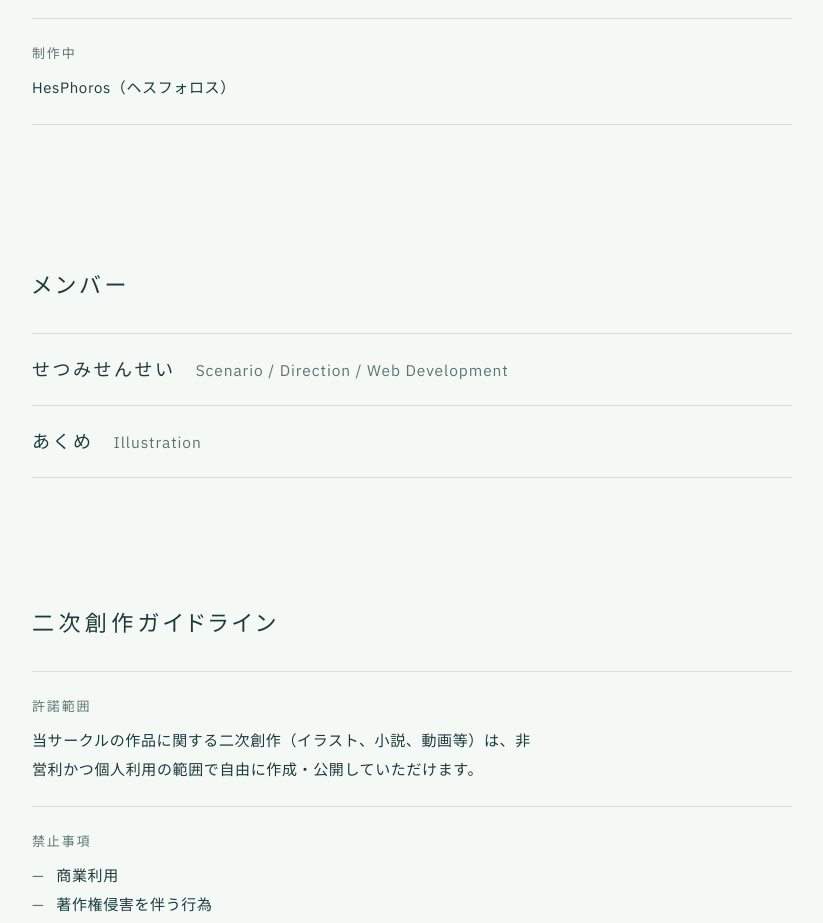
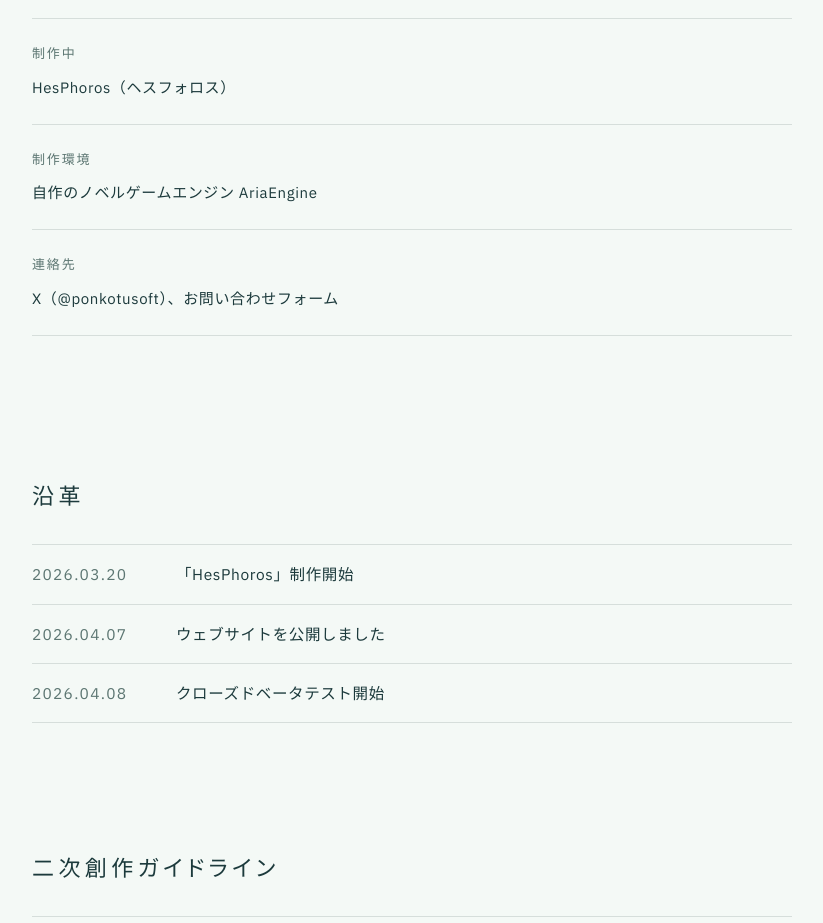
Before and after one commit to mirinnano/ponkotsu-soft-astro, an Astro site: page /about in a window 1280 px wide. Shown: the part 1020-1943 px from the top of the page, without its empty margins (228-1051 px from the left). Built offline with nearby package versions, Linux system fonts and the light colour scheme; Astro itself is replaced by a stand-in of ours; a web font is replaced by a local one.

Commit message:
設定が済むまでフォームを出さない、About を整理
- ベータ認証とお問い合わせは PUBLIC_FORMS_ENABLED=1 でビルドしたときだけ表示。それまでは X の DM への案内
- About からメンバー一覧を外し、沿革（お知らせから）・制作環境・連絡先を追加
- トップの About 欄からメンバー行を外す

Co-Authored-By: Claude Opus 5.5 <noreply@anthropic.com>

```diff
--- a/src/lib/env.ts
+++ b/src/lib/env.ts
@@ -1,2 +1,4 @@
-// GitHub Pages などの静的プレビューでは API がないため、フォームを案内に差し替える
+// フォームを出すかどうか。API の設定（Secrets）が済んだら、ビルド時に PUBLIC_FORMS_ENABLED=1 を渡す。
+// 静的プレビュー（GitHub Pages）では API がないので常に出さない。出さない間は X の DM への案内を置く
 export const isStaticPreview = import.meta.env.PUBLIC_STATIC_PREVIEW === '1';
+export const formsEnabled = !isStaticPreview && import.meta.env.PUBLIC_FORMS_ENABLED === '1';
--- a/src/pages/about.astro
+++ b/src/pages/about.astro
@@ -3,17 +3,22 @@ import { u } from '../lib/url';
 import Base from '../layouts/Base.astro';
 import PageHeader from '../components/PageHeader.astro';
 import { site } from '../data/site';
-import { members } from '../data/members';
+import { getNews, formatDate } from '../lib/content';
 
 const facts = [
   { term: 'サークル名', desc: site.name },
   { term: '設立', desc: `${site.founded}年` },
   { term: '活動内容', desc: 'ビジュアルノベル（キネティックノベル）の企画・制作' },
   { term: '制作中', desc: 'HesPhoros（ヘスフォロス）' },
+  { term: '制作環境', desc: '自作のノベルゲームエンジン AriaEngine' },
+  { term: '連絡先', desc: 'X（@ponkotusoft）、お問い合わせフォーム' },
 ];
+
+// 沿革はお知らせから（古い順）
+const history = (await getNews()).slice().reverse();
 ---
 
-<Base title="About" description="ぽんこつソフトのサークル概要、メンバー、二次創作ガイドライン。">
+<Base title="About" description="ぽんこつソフトのサークル概要、沿革、二次創作ガイドライン。">
   <PageHeader label="About" title="ぽんこつソフトについて" />
 
   <section class="container narrow about">
@@ -38,19 +43,19 @@ const facts = [
     </dl>
   </section>
 
-  <section class="container narrow block" id="members">
+  <section class="container narrow block" id="history">
     <div class="reveal">
-      <h2>メンバー</h2>
-      <ul class="members">
+      <h2>沿革</h2>
+      <ol class="history">
         {
-          members.map((m) => (
+          history.map((h) => (
             <li>
-              <p class="m-name">{m.name}</p>
-              <p class="m-roles en">{m.roles.join(' / ')}</p>
+              <time class="en" datetime={h.data.date.toISOString().slice(0, 10)}>{formatDate(h.data.date)}</time>
+              <span>{h.data.title}</span>
             </li>
           ))
         }
-      </ul>
+      </ol>
     </div>
   </section>
 
@@ -94,10 +99,9 @@ const facts = [
   dd { margin: 6px 0 0; font-size: 15px; }
   .block { padding-bottom: clamp(80px, 10vw, 140px); }
   h2 { font-size: 22px; letter-spacing: 0.2em; margin-bottom: 32px; }
-  .members li { display: flex; align-items: baseline; gap: 20px; flex-wrap: wrap; padding-block: 18px; border-top: 1px solid var(--line); }
-  .members li:last-child { border-bottom: 1px solid var(--line); }
-  .m-name { font-family: var(--font-ui); font-size: 18px; letter-spacing: 0.14em; }
-  .m-roles { color: var(--mute); }
+  .history li { display: grid; grid-template-columns: 120px 1fr; gap: 24px; padding-block: 14px; border-top: 1px solid var(--line); }
+  .history li:last-child { border-bottom: 1px solid var(--line); }
+  .history time { color: var(--mute); letter-spacing: 0.08em; }
   .guideline dl > div { padding-block: 22px; border-top: 1px solid var(--line); }
   .guideline dl > div:last-child { border-bottom: 1px solid var(--line); }
   .guideline dd { max-width: 34em; }
--- a/src/pages/index.astro
+++ b/src/pages/index.astro
@@ -9,7 +9,6 @@ import { site } from '../data/site';
 import NewsList from '../components/NewsList.astro';
 import { getNews } from '../lib/content';
 import { works } from '../data/works';
-import { members } from '../data/members';
 
 const featured = works[0];
 const latestNews = (await getNews()).slice(0, 3);
@@ -60,14 +59,6 @@ const latestNews = (await getNews()).slice(0, 3);
     <dl class="facts">
       <div><dt>設立</dt><dd>{site.founded}年</dd></div>
       <div><dt>活動</dt><dd>ビジュアルノベル（キネティックノベル）の企画・制作</dd></div>
-      <div>
-        <dt>メンバー</dt>
-        <dd>
-          {members.map((m) => (
-            <span class="member">{m.name}<small class="en">{m.roles.join(' / ')}</small></span>
-          ))}
-        </dd>
-      </div>
     </dl>
     <p class="about-links">
       <a href={u('/about')} class="link-arrow">About us</a>
@@ -198,9 +189,6 @@ const latestNews = (await getNews()).slice(0, 3);
   .facts > div:last-child { border-bottom: 1px solid var(--line); }
   .facts dt { font-size: 13px; color: var(--mute); letter-spacing: 0.14em; }
   .facts dd { margin: 0; }
-  .member { display: block; }
-  .member + .member { margin-top: 4px; }
-  .member small { margin-left: 14px; font-size: 13px; color: var(--mute); }
   .about-links { display: flex; gap: 40px; margin-top: 36px; }
   .news { padding-top: 0; }
   .news .more { margin-top: 32px; }
--- a/src/pages/works/[slug].astro
+++ b/src/pages/works/[slug].astro
@@ -3,7 +3,7 @@ import WorkLogo from '../../components/WorkLogo.astro';
 import { u } from '../../lib/url';
 import Base from '../../layouts/Base.astro';
 import AjaxForm from '../../components/AjaxForm.astro';
-import { isStaticPreview } from '../../lib/env';
+import { formsEnabled } from '../../lib/env';
 import { works, type Work } from '../../data/works';
 
 export function getStaticPaths() {
@@ -76,8 +76,8 @@ const share = [
         <div class="container narrow section reveal">
           <h2>クローズドベータテスト</h2>
           <p class="note">現在クローズドベータテスト中です。テスターの方は、以下にアクセスコードを入力してください。</p>
-          {isStaticPreview ? (
-            <p class="notice">このプレビュー版では認証できません。テスターの方には X の DM でご案内しています。</p>
+          {!formsEnabled ? (
+            <p class="notice">ダウンロードの受付は準備中です。テスターの方には X の DM でご案内しています。</p>
           ) : (
           <form action={u('/api/beta')} method="post" class="beta-form" data-ajax-form>
             <label class="visually-hidden" for="token">アクセスコード</label>
```
Also changed, not shown: src/pages/contact.astro (+4 -4 lines), .github/workflows/deploy-cloudflare.yml, README.md.
